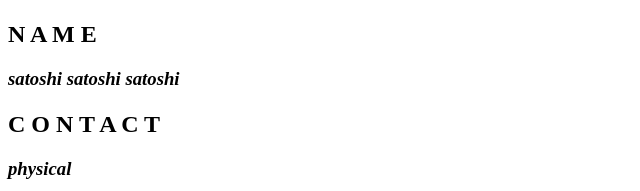
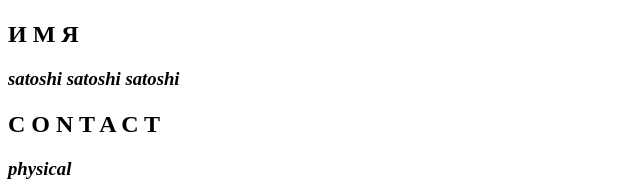
Before and after one commit to satoshi15122021/rsschool-cv, a plain HTML site: page index.html in a window 1280 px wide. Shown: the part 383-574 px from the top of the page, 0-640 px from the left. Drawn offline with Linux system fonts and the light colour scheme.

Commit message:
fix: index.html

```diff
--- a/index.html
+++ b/index.html
@@ -10,7 +10,7 @@
 <h1>https://satoshi15122021.github.io/rsschool-cv/</h1>
   <section>
     <img src="https://обложка-вк.рф/src/i/img_lvl3/animenew/anime-berserk-pred/oblozhki-dlya-vk-po-taytlu-berserk-9.png">
-    <h2><strong>N A M E</strong></h2>
+    <h2><strong>И М Я</strong></h2>
       <h3><em>satoshi satoshi satoshi</em></h3>
         <h4></h4>
     <h2><strong>C O N T A C T</strong></h2>
```
